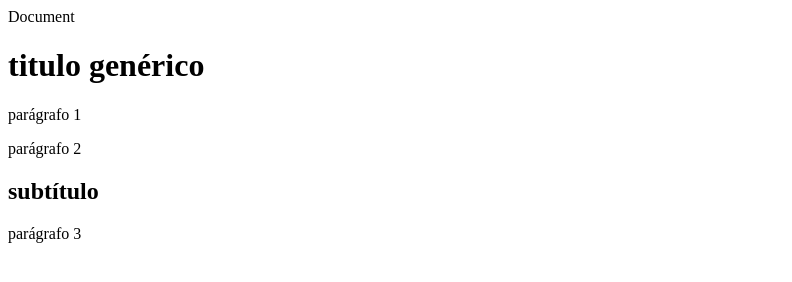
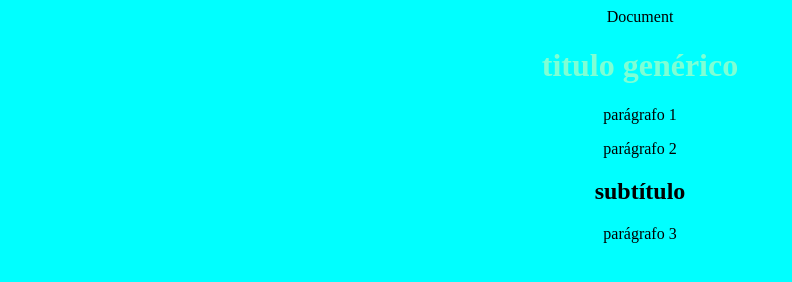
Before and after one commit to anajuliaceag/Ceag, a plain HTML site: page Ana.html in a window 1280 px wide. Shown: the whole page, without its empty margins (0-792 px from the left). Drawn offline with Linux system fonts and the light colour scheme.

Commit message:
Update Ana.html

```diff
--- a/Ana.html
+++ b/Ana.html
@@ -12,5 +12,7 @@
         <h2>subtítulo </h2>
         <p>parágrafo 3</p>
         <ing src="jpeg">
+            <link rel="stylesheet" href="Ana.css">
+        </head>
         </body>
 </html>
```
